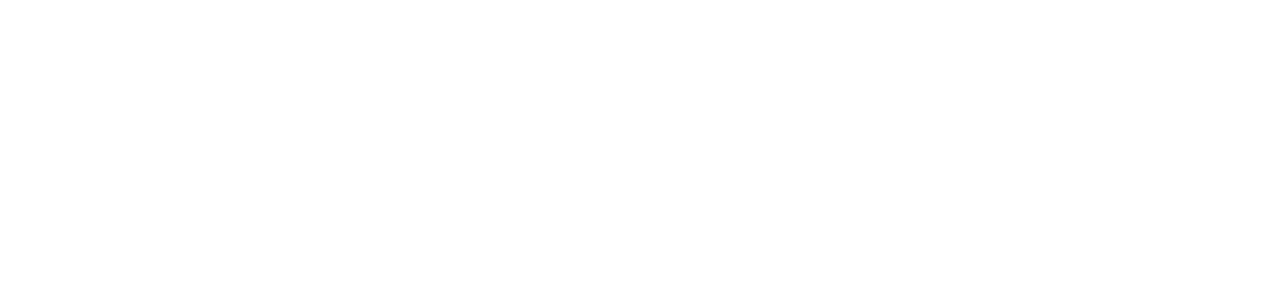
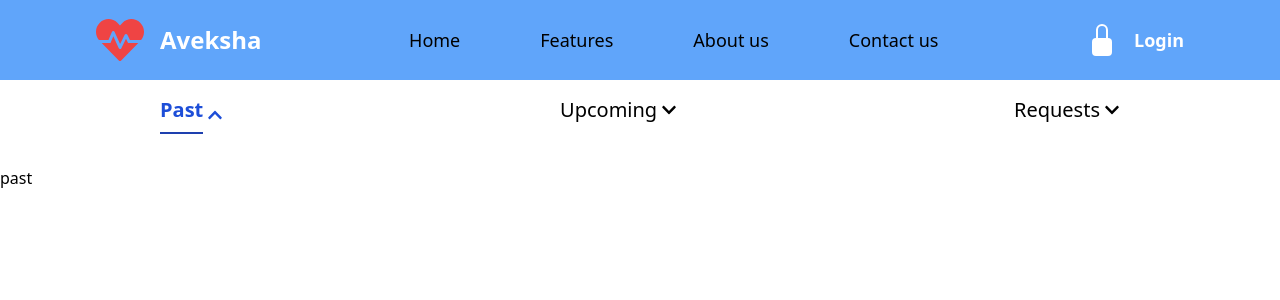
Before and after one commit to Naveen-Karanamu/Aayuhu-health-webapp, a React (Create React App) app in the folder front/: page /request/1/past in a window 1280 px wide. Shown: the top 300 px of the page. Built offline with nearby package versions, Linux system fonts and the light colour scheme.

Commit message:
Updated: Request Navigtor's to dynamic

```diff
--- a/front/src/App.jsx
+++ b/front/src/App.jsx
@@ -12,6 +12,9 @@
 import DoctorDashboardHOC from "./HOC/Doctor.Dashboard.HOC";
 import DoctorDashboardPage from "./Components/pages/Doctor.Dashboard";
 import Requestpage from "./Components/pages/Request.page";
+import PastRequests from "./Components/pages/Requests/Past.Requests";
+import UpcomingRequests from "./Components/pages/Requests/Upcoming.Requests";
+import RequestsRequests from "./Components/pages/Requests/Requests.Requests";
 
 function App() {
   return (
@@ -20,9 +23,11 @@
       <Redirect to="/home"/>
     </Route>
       <HomeHOC path="/home" exact component={HomePage} />
-      <DashboardHOC path="/padash" exact component={DashboardPage}/>
-      <DoctorDashboardHOC path="/docdash" exact component={DoctorDashboardPage}/>
-      <RequestHOC path="/request" exact component={Requestpage}/>
+      <DashboardHOC path="/padash/:id" exact component={DashboardPage}/>
+      <DoctorDashboardHOC path="/docdash/:id" exact component={DoctorDashboardPage}/>
+      <RequestHOC path="/request/:id/past" exact component={PastRequests}/>
+      <RequestHOC path="/request/:id/upcoming" exact component={UpcomingRequests}/>
+      <RequestHOC path="/request/:id/requests" exact component={RequestsRequests}/>
     </>
   );
 }
--- /dev/null
+++ b/front/src/Components/pages/Requests/Past.Requests.jsx
@@ -0,0 +1,11 @@
+import React from 'react'
+
+export const PastRequests = () => {
+  return (
+    <div>
+        past
+    </div>
+  )
+}
+
+export default PastRequests
--- /dev/null
+++ b/front/src/Components/pages/Requests/Requests.Requests.jsx
@@ -0,0 +1,11 @@
+import React from 'react'
+
+export const RequestsRequests = () => {
+  return (
+    <div>
+        req
+    </div>
+  )
+}
+
+export default RequestsRequests
--- /dev/null
+++ b/front/src/Components/pages/Requests/Upcoming.Requests.jsx
@@ -0,0 +1,11 @@
+import React from 'react'
+
+export const UpcomingRequests = () => {
+  return (
+    <div>
+        up
+    </div>
+  )
+}
+
+export default UpcomingRequests
--- a/front/src/Layouts/Home.layout.jsx
+++ b/front/src/Layouts/Home.layout.jsx
@@ -1,6 +1,6 @@
 import React from "react";
 import DefaultNavbar from "../Components/Navbar/Default.Navbar";
-import MobileNavigator from "../Mobile Navigator/MobileNavigator";
+import MobileNavigator from "../Navigator/MobileNavigator";
 
 const HomeLayout = (props) => {
     return (
--- a/front/src/Layouts/Request.Layout.jsx
+++ b/front/src/Layouts/Request.Layout.jsx
@@ -1,30 +1,14 @@
 import React from "react";
 import DefaultNavbar from "../Components/Navbar/Default.Navbar";
-import MobileNavigator from "../Mobile Navigator/MobileNavigator";
+import MobileNavigator from "../Navigator/MobileNavigator";
+import RequestContainer from "../Navigator/Request.Navigator";
 
-// Icons
-import { FaChevronDown } from "react-icons/fa"
 
 const RequestLayout = (props) => {
     return (
         <>
             <DefaultNavbar />
-            <div className="lg:container lg:mx-auto lg:px-40 lg:pb-8 pt-20 lg:pt-24 md:pt-20 px-4 ">
-                <div className="flex justify-between">
-                    <div className="flex items-center gap-1">
-                        <p className="text-xl">Past</p>
-                        <FaChevronDown />
-                    </div>
-                    <div className="flex items-center gap-1">
-                        <p className="text-xl">Upcoming</p>
-                        <FaChevronDown />
-                    </div>
-                    <div className="flex items-center gap-1">
-                        <p className="text-xl">Requests</p>
-                        <FaChevronDown />
-                    </div>
-                </div>
-            </div>
+            <RequestContainer />
             {props.children}
             <MobileNavigator />
         </>
--- /dev/null
+++ b/front/src/Navigator/Request.Navigator.jsx
@@ -0,0 +1,58 @@
+import React from 'react'
+import { useLocation, Link, useParams } from 'react-router-dom';
+
+// Icons
+import { FaChevronDown, FaChevronUp } from "react-icons/fa"
+
+const RequestNavigator = (props) => {
+    const { id } = useParams();
+    return (
+        <Link to={`/request/${id}/${props.route}`}>
+            <div className={props.isActive ? "flex items-center gap-1 text-blue-700 font-bold " : "flex items-center gap-1"}>
+                <p className={props.isActive?"text-xl border-b-2 border-blue-800 pb-2":" text-xl"}>{props.title}</p>
+                {
+                    props.isActive?<FaChevronUp />:<FaChevronDown />
+                }
+            </div>
+        </Link>
+    )
+}
+
+export const RequestContainer = () => {
+    const location = useLocation();
+    const currentPath = location.pathname;
+
+    const tabs = [
+        {
+            title: "Past",
+            route: "past",
+            isActive: currentPath.includes("past")
+        },
+        {
+            title: "Upcoming",
+            route: "upcoming",
+            isActive: currentPath.includes("upcoming")
+        },
+        {
+            title: "Requests",
+            route: "requests",
+            isActive: currentPath.includes("requests")
+        },
+    ]
+
+    return (
+        <>
+            <div className="lg:container lg:mx-auto lg:px-40 lg:pb-8 pt-20 lg:pt-24 md:pt-20 px-4 ">
+                <div className="flex justify-between">
+                    {
+                        tabs.map((tab) => (
+                            <RequestNavigator {...tab} key={`3000${tab.route}`}/>
+                        ))
+                    }
+                </div>
+            </div>
+        </>
+    )
+}
+
+export default RequestContainer;
```
Also changed, not shown: front/src/Navigator/MobileNavigator.jsx (renamed from front/src/Mobile Navigator/MobileNavigator.jsx).
